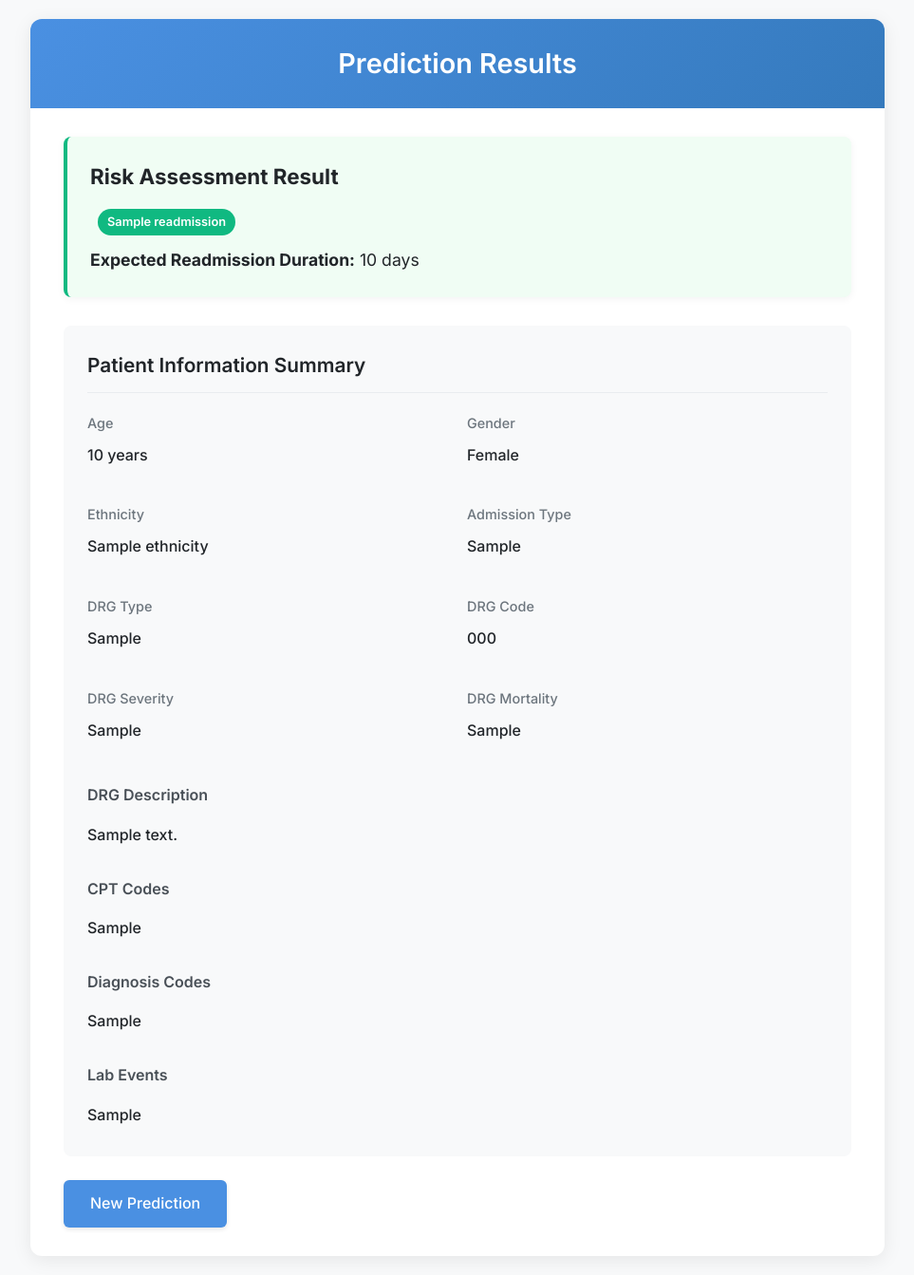
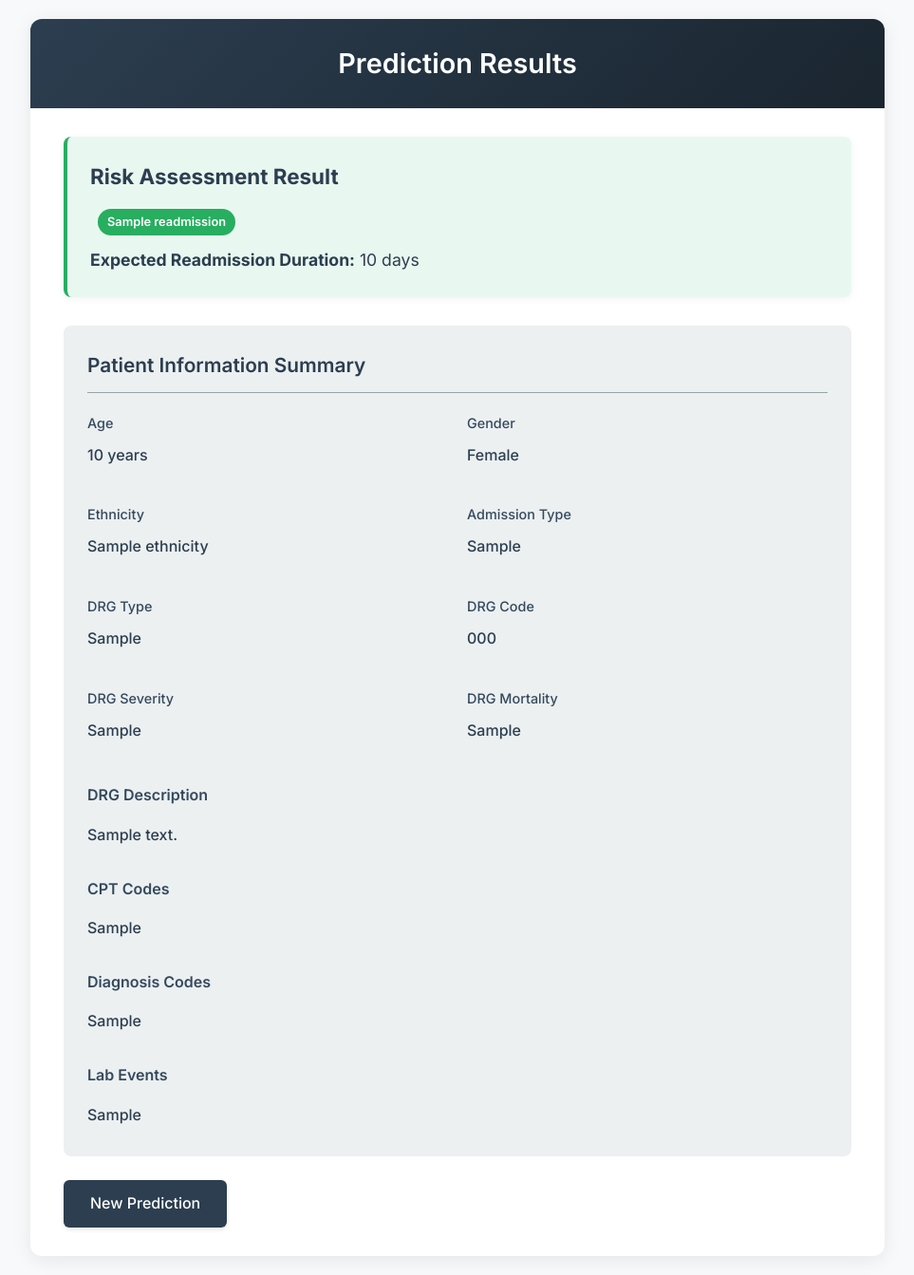
Before and after one commit to Adi-Ida404/hf-readmission, a Flask app: template templates/result.html in a window 1280 px wide. Shown: the whole page at 95% size, without its empty margins (158-1121 px from the left). Run offline with Flask 3, Linux system fonts and the light colour scheme; the template is opened without the code that fills it: most values are stand-ins (such as "Sample title", 1, 10 or a date in 2020).

Commit message:
Update result.html: updated style

```diff
--- a/templates/result.html
+++ b/templates/result.html
@@ -7,16 +7,16 @@
     <link href="https://fonts.googleapis.com/css2?family=Inter:wght@300;400;500;600;700&display=swap" rel="stylesheet">
    <style>
     :root {
-            --primary: #4a90e2;
-            --primary-dark: #357abd;
-            --danger: #ef4444;
-            --success: #10b981;
-            --warning: #f59e0b;
+        --primary: #2c3e50;
+        --primary-dark: #1a252f;
+        --danger: #e74c3c;
+        --success: #27ae60;
+        --warning: #f39c12;
         --gray-100: #f8f9fa;
-            --gray-200: #e9ecef;
-            --gray-500: #6c757d;
-            --gray-700: #495057;
-            --gray-900: #212529;
+        --gray-200: #ecf0f1;
+        --gray-500: #95a5a6;
+        --gray-700: #34495e;
+        --gray-900: #2c3e50;
     }
 
     * {
@@ -66,12 +66,12 @@
     }
 
     .result-high-risk {
-            background-color: #fff5f5;
+        background-color: #fdedec;
         border-left: 4px solid var(--danger);
     }
 
     .result-low-risk {
-            background-color: #f0fdf4;
+        background-color: #e8f8f0;
         border-left: 4px solid var(--success);
     }
 
@@ -93,7 +93,7 @@
     }
 
     .patient-info {
-            background: var(--gray-100);
+        background: var(--gray-200);
         border-radius: 8px;
         padding: 25px;
         margin-top: 30px;
@@ -103,7 +103,7 @@
         font-size: 1.3rem;
         margin-bottom: 20px;
         padding-bottom: 12px;
-            border-bottom: 1px solid var(--gray-200);
+        border-bottom: 1px solid var(--gray-500);
         color: var(--gray-900);
         font-weight: 600;
     }
@@ -121,7 +121,7 @@
 
     .info-label {
         font-weight: 500;
-            color: var(--gray-500);
+        color: var(--gray-700);
         font-size: 0.9rem;
         margin-bottom: 4px;
     }
```
Lines whose indentation alone changed are shown as unchanged.
